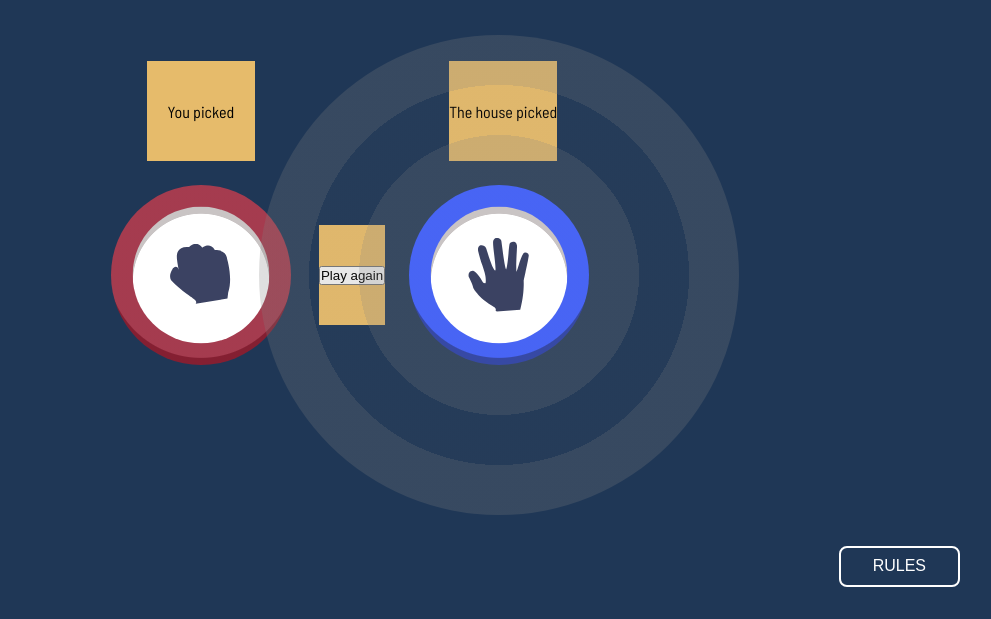
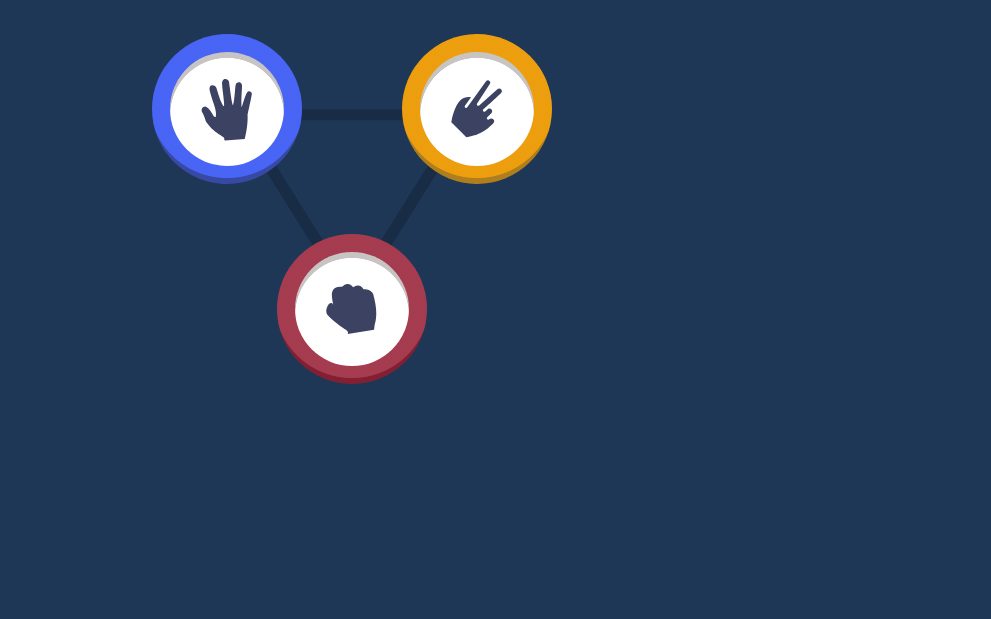
Before and after one commit to nivanovic7/Rock-paper-Scissors, a website: page index.html in a window 1280 px wide. Shown: the part 181-800 px from the top of the page, without its empty margins (288-1279 px from the left). Drawn offline with Linux system fonts and the light colour scheme.

Commit message:
Fixed cpu playy positioning

```diff
--- a/index.html
+++ b/index.html
@@ -16,7 +16,7 @@
           <p class="result-num">10</p>
         </div>
       </div>
-      <div class="board hide">
+      <div class="board">
         <div class="circle circle-left circle-paper" id="paper">
           <div class="circle-inner"></div>
         </div>
@@ -28,7 +28,7 @@
         </div>
       </div>
 
-      <div class="match-moves">
+      <div class="match-moves hide">
         <p>You picked</p>
         <p class="col-span-2">The house picked</p>
         <div class="player-move">
@@ -37,10 +37,10 @@
           </div>
         </div>
         <div class="message-container">
-          <div class="message"><button>Play again</button></div>
+          <div class="message hide"><button>Play again</button></div>
         </div>
         <div class="cpu-move">
-          <div class="winner"></div>
+          <div class="winner hide"></div>
           <div class="circle circle-paper" id="rock">
             <div class="circle-inner"></div>
           </div>
--- a/index.js
+++ b/index.js
@@ -4,6 +4,7 @@ const gameBtns = document.querySelectorAll(".circle");
 const playingBoard = document.querySelector(".board");
 const rulesBtn = document.querySelector(".rules-btn");
 const closeModalBtn = document.querySelector(".close-btn");
+const matchMoves = document.querySelector(".match-moves");
 
 closeModalBtn.addEventListener("click", function () {
   document.querySelector(".rules-modal").classList.add("hide");
@@ -17,7 +18,7 @@ rulesBtn.addEventListener("click", function () {
   btn.addEventListener("click", function () {
     const userMove = this.id;
     console.log(userMove);
-
+    matchMoves.classList.remove("hide");
     playingBoard.classList.add("hide");
   });
 });
--- a/sass/main.scss
+++ b/sass/main.scss
@@ -43,7 +43,7 @@ body {
 
 .container {
   background-color: var(--bg-color-one);
-  min-height: 100vh;
+  min-height: 120vh;
   display: flex;
   flex-direction: column;
   align-items: center;
@@ -186,6 +186,7 @@ body {
 .circle-bottom {
   bottom: 0;
   left: 50%;
+  transform: translate(-50%, 50%);
 }
 
 .circle-rock > div {
@@ -233,19 +234,26 @@ body {
   display: grid;
   grid-template-columns: 1fr auto 1fr;
   position: relative;
+  justify-content: center;
+  align-items: center;
 
   & > * {
     height: 100px;
-    background-color: rgb(230, 187, 107);
     text-align: center;
     display: flex;
     justify-content: center;
     align-items: center;
     margin: 2rem;
+    justify-self: center;
 
     .circle {
       scale: 1.2;
     }
+  }
+
+  p {
+    font-size: 2.3rem;
+    color: white;
   }
 }
 
```
Also changed, not shown: css/style.css.
